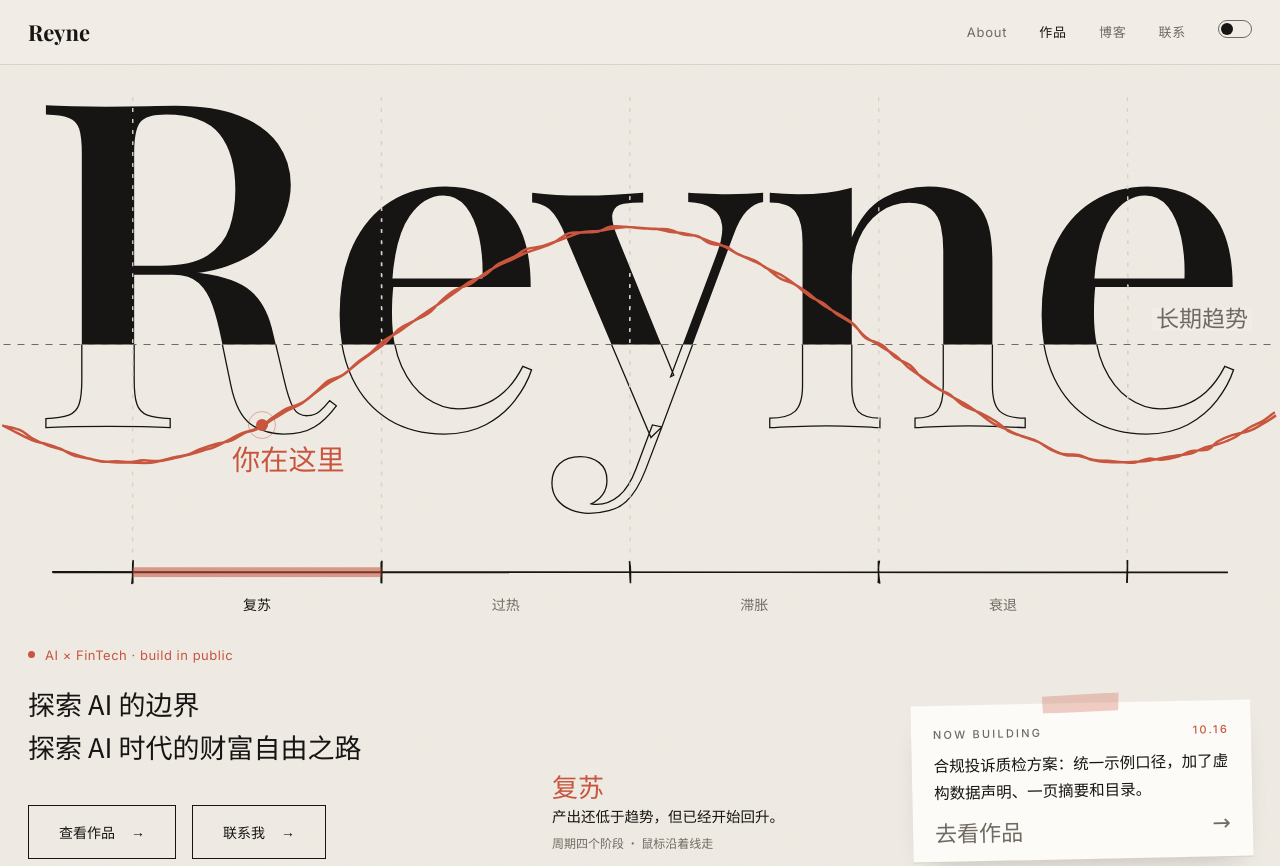
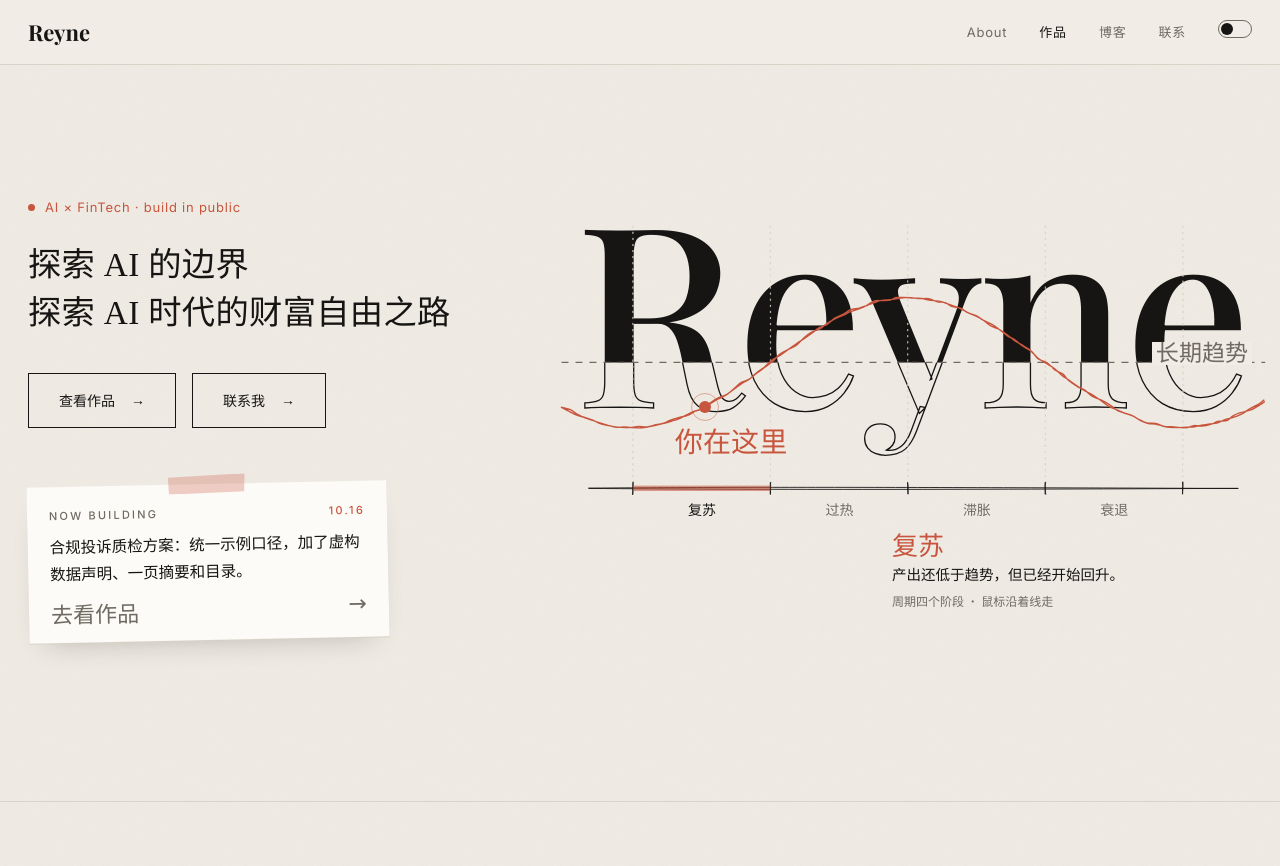
Before and after one commit to Reyne7/reyne, a website: page index.html in a window 1280 px wide. Shown: the top 866 px of the page. Drawn offline with nearby package versions, Linux system fonts and the light colour scheme; no server answers; a web font is replaced by a local one.

Commit message:
首屏改为左右两栏：左边标签、主文案、按钮和 Now building，右边缩小的名字周期图
Co-Authored-By: Claude Opus 5.5 <noreply@anthropic.com>
Claude-Session: https://claude.ai/code/session_01WE9MoNaewpvyCdJTqpbHK9

```diff
--- a/assets/site.css
+++ b/assets/site.css
@@ -48,7 +48,7 @@ button{font:inherit;color:inherit;background:none;border:0;cursor:pointer}
 .progress{position:absolute;left:0;bottom:-1px;height:1px;width:100%;background:var(--accent);transform-origin:left;transform:scaleX(var(--p,0))}
 
 /* hero */
-.hero{padding:20px 0 90px;overflow:hidden}
+.hero{padding:40px 0 70px;overflow:hidden}
 .name-art{position:relative;touch-action:pan-y}
 .name-art svg{display:block;width:100%;height:auto;overflow:visible}
 .name-art text{font-family:"Playfair Display",Georgia,serif;font-weight:500}
@@ -70,11 +70,15 @@ button{font:inherit;color:inherit;background:none;border:0;cursor:pointer}
 .phase-note small{display:block;color:var(--muted);font-size:12px;margin-top:4px}
 .js .seg,.js .here,.js .trend-label{opacity:0;transition:opacity .6s ease .9s,color .2s}
 .drawn .seg,.drawn .here,.drawn .trend-label{opacity:1}
-.hero-row{display:grid;grid-template-columns:1fr 300px 340px;gap:60px;align-items:end;margin-top:20px}
-.tag{display:flex;align-items:center;gap:10px;font-family:Inter,sans-serif;font-size:13px;letter-spacing:.04em;color:var(--accent)}
+.hero-grid{display:grid;grid-template-columns:minmax(0,5fr) minmax(0,7fr);gap:64px;align-items:center;min-height:calc(100vh - var(--nav) - 110px)}
+.tag{display:flex;align-items:center;gap:10px;font-family:Inter,sans-serif;font-size:13px;letter-spacing:.06em;color:var(--accent)}
 .tag::before{content:"";width:7px;height:7px;border-radius:50%;background:var(--accent)}
-.lines{margin-top:16px;font-size:clamp(20px,2.4vw,27px);line-height:1.6;font-weight:400}
+.title{margin-top:22px;font:500 clamp(24px,2.6vw,40px)/1.45 "Noto Serif SC",serif;letter-spacing:.01em}
+.title span{display:block;white-space:nowrap}
 .btns{display:flex;gap:16px;flex-wrap:wrap;margin-top:36px}
+.hero-left .nowcard{margin-top:56px;max-width:360px}
+.hero-right{position:relative}
+.hero-right .phase-note{margin-top:14px;max-width:360px;margin-left:auto}
 .btn{display:inline-flex;align-items:center;gap:16px;border:1px solid var(--ink);padding:14px 30px;font-size:14px;font-weight:400;transition:background-color .2s,color .2s}
 .btn span{font-family:Inter,sans-serif;transition:transform .2s}
 .btn:hover{background:var(--ink);color:var(--bg)}
@@ -249,8 +253,9 @@ footer .wrap{display:flex;justify-content:space-between;align-items:center;gap:2
   .desk{max-width:600px}
 }
 @media (max-width:900px){
-  .hero-row,.contact-row,.posts-grid{grid-template-columns:1fr;gap:48px}
-  .hero-row .phase-note{order:-1}
+  .hero-grid,.contact-row,.posts-grid{grid-template-columns:1fr;gap:48px}
+  .hero-grid{min-height:0}
+  .hero-right .phase-note{margin-left:0}
   /* 手机和平板：画板改成手指横滑 */
   .strip{transform:none!important}
   .sticky{overflow-x:auto;scroll-snap-type:x mandatory;-webkit-overflow-scrolling:touch;scrollbar-width:none}
--- a/index.html
+++ b/index.html
@@ -31,11 +31,27 @@
   <span class="progress" aria-hidden="true"></span>
 </nav>
 
-<!-- 首屏：名字被“长期趋势”线切开——线上方实心、线下方描边；实际产出曲线绕着它波动 -->
+<!-- 首屏：左边是我是谁，右边是名字被“长期趋势”线切开——线上方实心、线下方描边；实际产出曲线绕着它波动 -->
 <header class="hero">
-  <div class="wide">
-    <h1 class="sr-only">Reyne</h1>
-    <div class="name-art" id="hero-name">
+  <div class="wide hero-grid">
+    <div class="hero-left">
+      <div class="tag">AI × FinTech · build in public</div>
+      <p class="title"><span>探索 AI 的边界</span><span>探索 AI 时代的财富自由之路</span></p>
+      <div class="btns">
+        <a class="btn" href="#work">查看作品 <span>→</span></a>
+        <a class="btn" href="#contact">联系我 <span>→</span></a>
+      </div>
+      <!-- Now building：手动更新这一句 -->
+      <a class="nowcard" href="#work">
+        <span class="tape" aria-hidden="true"></span>
+        <span class="h"><span>Now building</span><b>10.16</b></span>
+        <span class="p">合规投诉质检方案：统一示例口径，加了虚构数据声明、一页摘要和目录。</span>
+        <span class="f"><span>去看作品</span><span>→</span></span>
+      </a>
+    </div>
+    <div class="hero-right">
+      <h1 class="sr-only">Reyne</h1>
+      <div class="name-art" id="hero-name">
       <svg id="hero-svg" viewBox="0 50 1000 440" aria-hidden="true">
         <defs>
           <clipPath id="above-trend"><rect x="-60" y="-60" width="1120" height="322"/></clipPath>
@@ -53,24 +69,7 @@
       <span class="seg" data-phase="2" style="left:84%">衰退</span>
       <span class="here" id="here"><i></i><b>你在这里</b></span>
     </div>
-
-    <div class="hero-row">
-      <div>
-        <div class="tag">AI × FinTech · build in public</div>
-        <p class="lines">探索 AI 的边界<br>探索 AI 时代的财富自由之路</p>
-        <div class="btns">
-          <a class="btn" href="#work">查看作品 <span>→</span></a>
-          <a class="btn" href="#contact">联系我 <span>→</span></a>
-        </div>
-      </div>
       <div class="phase-note" id="phase-note" aria-live="polite"><b>复苏</b><span>产出还低于趋势，但已经开始回升。</span><small>周期四个阶段 · 鼠标沿着线走</small></div>
-      <!-- Now building：手动更新这一句 -->
-      <a class="nowcard" href="#work">
-        <span class="tape" aria-hidden="true"></span>
-        <span class="h"><span>Now building</span><b>10.16</b></span>
-        <span class="p">合规投诉质检方案：统一示例口径，加了虚构数据声明、一页摘要和目录。</span>
-        <span class="f"><span>去看作品</span><span>→</span></span>
-      </a>
     </div>
   </div>
 </header>
```
